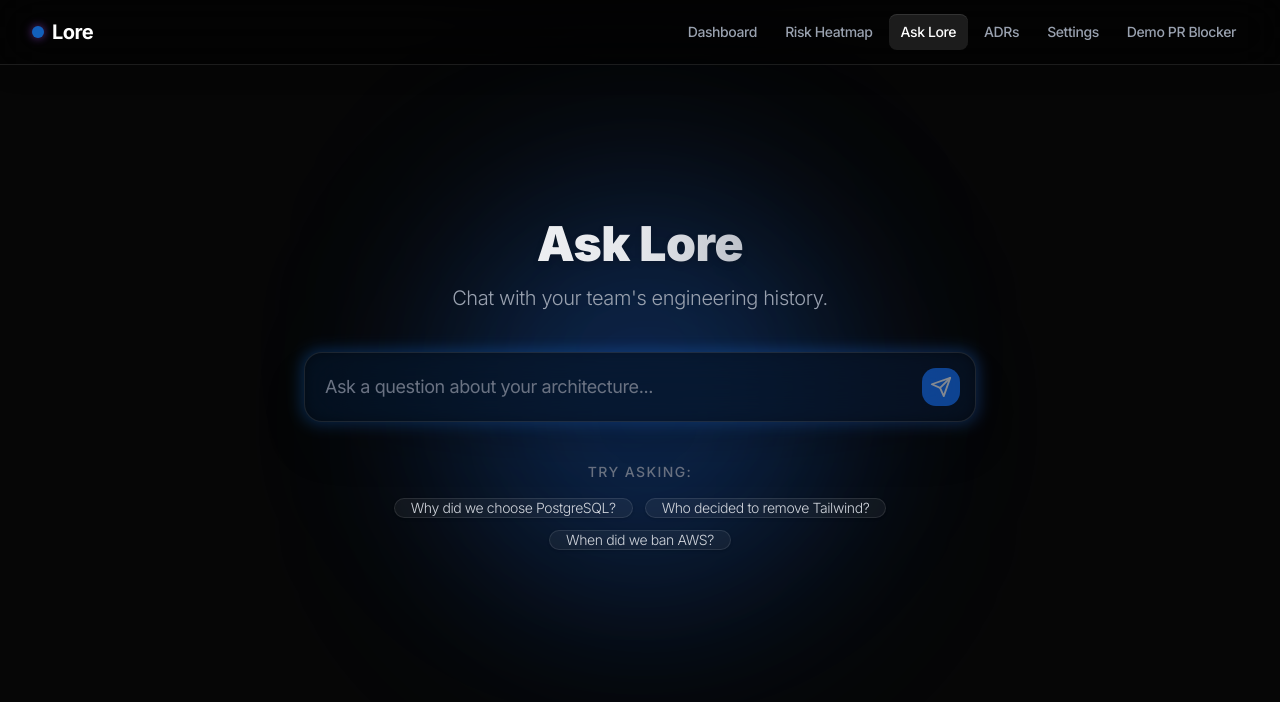
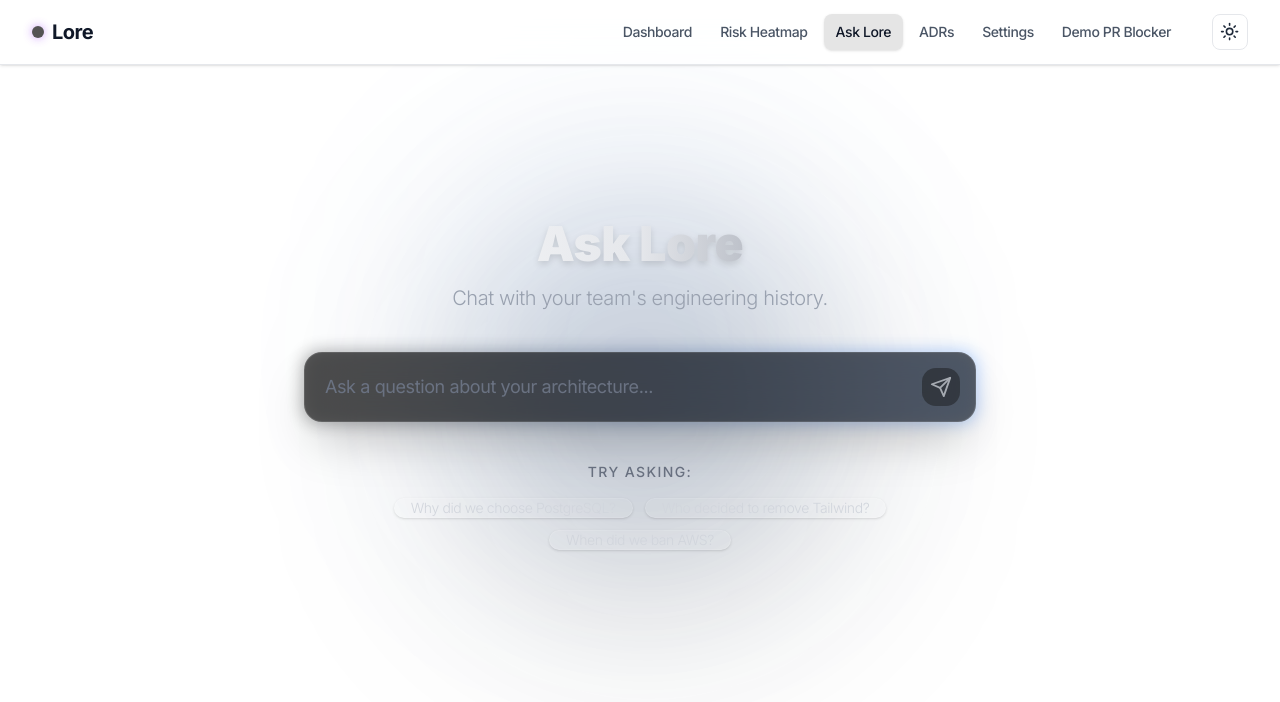
Before and after one commit to wageshsharma20/Lore, a Next.js app in the folder apps/web/: page /ask in a window 1280 px wide. Shown: the top 702 px of the page. Built offline with nearby package versions, Linux system fonts and the light colour scheme.

Commit message:
feat(frontend): Integrate next-themes for robust light/dark mode UX

```diff
--- a/apps/web/package.json
+++ b/apps/web/package.json
@@ -22,6 +22,7 @@
     "lucide-react": "^1.21.0",
     "next": "16.2.9",
     "next-auth": "^5.0.0-beta.31",
+    "next-themes": "^0.4.6",
     "radix-ui": "^1.6.0",
     "react": "19.2.4",
     "react-dom": "19.2.4",
--- a/apps/web/src/app/layout.tsx
+++ b/apps/web/src/app/layout.tsx
@@ -1,6 +1,7 @@
 import type { Metadata } from "next";
 import { Inter } from "next/font/google";
 import { Navbar } from "@/components/Navbar";
+import { ThemeProvider } from "@/components/ThemeProvider";
 import "./globals.css";
 
 const inter = Inter({
@@ -21,11 +22,19 @@ export default function RootLayout({
   return (
     <html
       lang="en"
-      className={`${inter.variable} h-full antialiased dark`}
+      className={`${inter.variable} h-full antialiased`}
+      suppressHydrationWarning
     >
-      <body className="min-h-full flex flex-col font-sans" suppressHydrationWarning>
-        <Navbar />
-        {children}
+      <body className="min-h-full flex flex-col font-sans bg-background text-foreground">
+        <ThemeProvider
+          attribute="class"
+          defaultTheme="system"
+          enableSystem
+          disableTransitionOnChange
+        >
+          <Navbar />
+          {children}
+        </ThemeProvider>
       </body>
     </html>
   );
--- a/apps/web/src/components/Navbar.tsx
+++ b/apps/web/src/components/Navbar.tsx
@@ -2,6 +2,7 @@
 
 import Link from "next/link";
 import { usePathname } from "next/navigation";
+import { ThemeToggle } from "./ThemeToggle";
 
 export function Navbar() {
   const pathname = usePathname();
@@ -17,12 +18,12 @@ export function Navbar() {
   ];
 
   return (
-    <nav className="sticky top-0 z-50 w-full border-b border-white/10 bg-black/50 backdrop-blur-xl shadow-[0_4px_30px_rgba(0,0,0,0.1)]">
+    <nav className="sticky top-0 z-50 w-full border-b border-gray-200 dark:border-white/10 bg-white/50 dark:bg-black/50 backdrop-blur-xl shadow-sm dark:shadow-[0_4px_30px_rgba(0,0,0,0.1)]">
       <div className="max-w-7xl mx-auto px-4 sm:px-6 lg:px-8">
         <div className="flex justify-between items-center h-16">
           <div className="flex-shrink-0 flex items-center gap-2">
             <span className="w-3 h-3 bg-primary rounded-full animate-pulse shadow-[0_0_10px_rgba(168,85,247,0.8)]"></span>
-            <Link href="/" className="font-bold text-xl tracking-tight text-white">Lore</Link>
+            <Link href="/" className="font-bold text-xl tracking-tight text-gray-900 dark:text-white">Lore</Link>
           </div>
           <div className="hidden md:flex items-center space-x-1">
             {links.map((link) => {
@@ -33,14 +34,17 @@ export function Navbar() {
                   href={link.href}
                   className={`px-3 py-2 rounded-md text-sm font-medium transition-all duration-300 ${
                     isActive
-                      ? "bg-white/10 text-white shadow-[inset_0_1px_0_rgba(255,255,255,0.1)]"
-                      : "text-gray-400 hover:text-white hover:bg-white/5"
+                      ? "bg-black/10 dark:bg-white/10 text-gray-900 dark:text-white shadow-sm dark:shadow-[inset_0_1px_0_rgba(255,255,255,0.1)]"
+                      : "text-gray-600 dark:text-gray-400 hover:text-gray-900 dark:hover:text-white hover:bg-black/5 dark:hover:bg-white/5"
                   }`}
                 >
                   {link.label}
                 </Link>
               );
             })}
+            <div className="pl-4 ml-2 border-l border-white/10 dark:border-white/10 border-gray-200">
+              <ThemeToggle />
+            </div>
           </div>
         </div>
       </div>
--- /dev/null
+++ b/apps/web/src/components/ThemeProvider.tsx
@@ -0,0 +1,10 @@
+"use client";
+
+import * as React from "react";
+import { ThemeProvider as NextThemesProvider } from "next-themes";
+
+type ThemeProviderProps = React.ComponentProps<typeof NextThemesProvider>;
+
+export function ThemeProvider({ children, ...props }: ThemeProviderProps) {
+  return <NextThemesProvider {...props}>{children}</NextThemesProvider>;
+}
--- /dev/null
+++ b/apps/web/src/components/ThemeToggle.tsx
@@ -0,0 +1,20 @@
+"use client";
+
+import * as React from "react";
+import { Moon, Sun } from "lucide-react";
+import { useTheme } from "next-themes";
+
+export function ThemeToggle() {
+  const { setTheme, theme } = useTheme();
+
+  return (
+    <button
+      onClick={() => setTheme(theme === "light" ? "dark" : "light")}
+      className="relative inline-flex h-9 w-9 items-center justify-center rounded-md border border-gray-200 bg-white text-sm font-medium transition-colors hover:bg-gray-100 hover:text-gray-900 focus-visible:outline-none focus-visible:ring-1 focus-visible:ring-gray-950 disabled:pointer-events-none disabled:opacity-50 dark:border-gray-800 dark:bg-black/60 dark:hover:bg-gray-800 dark:hover:text-gray-50 dark:focus-visible:ring-gray-300"
+    >
+      <Sun className="h-[1.2rem] w-[1.2rem] rotate-0 scale-100 transition-all dark:-rotate-90 dark:scale-0 text-gray-800 dark:text-gray-200" />
+      <Moon className="absolute h-[1.2rem] w-[1.2rem] rotate-90 scale-0 transition-all dark:rotate-0 dark:scale-100 text-gray-800 dark:text-gray-200" />
+      <span className="sr-only">Toggle theme</span>
+    </button>
+  );
+}
```
Also changed, not shown: 1 other file (tests, documents, lock files or other folders).
